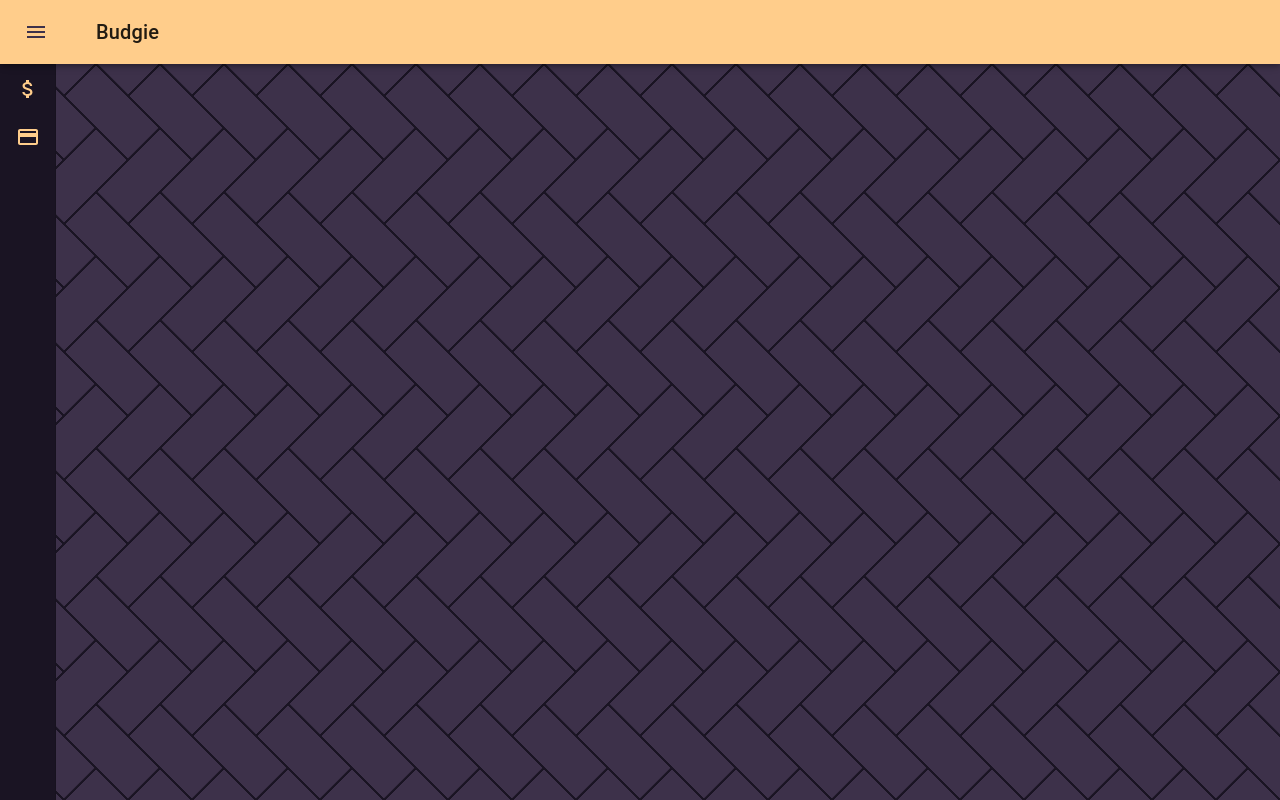
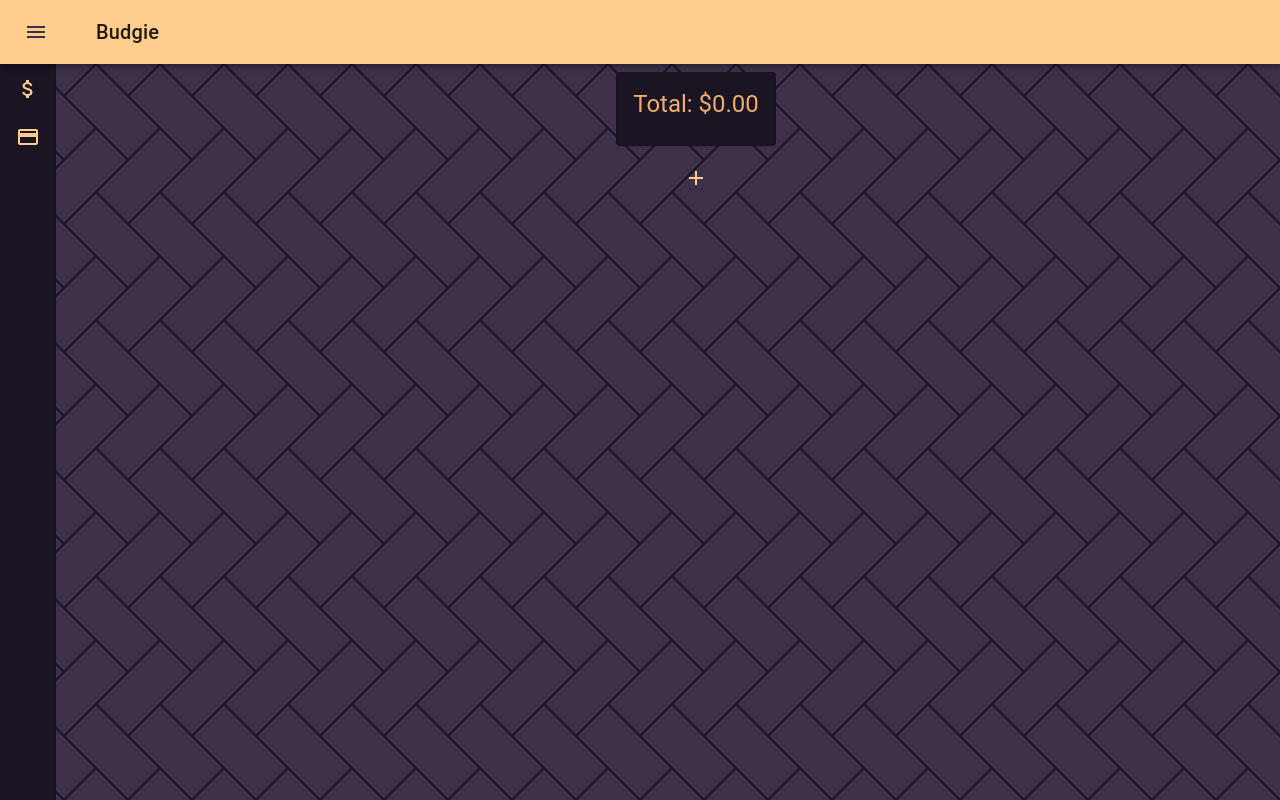
Before and after one commit to Pyxxilated-Studios/Budgie, a React (Create React App) app: page /budgie/budget in a window 1280 px wide. Built offline with nearby package versions, Linux system fonts and the light colour scheme.

Commit message:
Re-Route Paths

```diff
--- a/src/App.tsx
+++ b/src/App.tsx
@@ -186,13 +186,13 @@
             </IconButton>
           </div>
           <Divider />
-          <ListItem button component={NavLink} to="/budget">
+          <ListItem button component={NavLink} to="/budgie/budget">
             <ListItemIcon>
               <AttachMoneyIcon />
             </ListItemIcon>
             <ListItemText primary="Budget" />
           </ListItem>
-          <ListItem button component={NavLink} to="/income">
+          <ListItem button component={NavLink} to="/budgie/income">
             <ListItemIcon>
               <CreditCardIcon />
             </ListItemIcon>
@@ -203,10 +203,10 @@
         <main className={open ? classes.contentMoved : classes.content}>
           <Container>
             <Switch>
-              <Route path="/budget">
+              <Route path="/budgie/budget">
                 <Budget />
               </Route>
-              <Route path="/income">
+              <Route path="/budgie/income">
                 <Income />
               </Route>
             </Switch>
```
